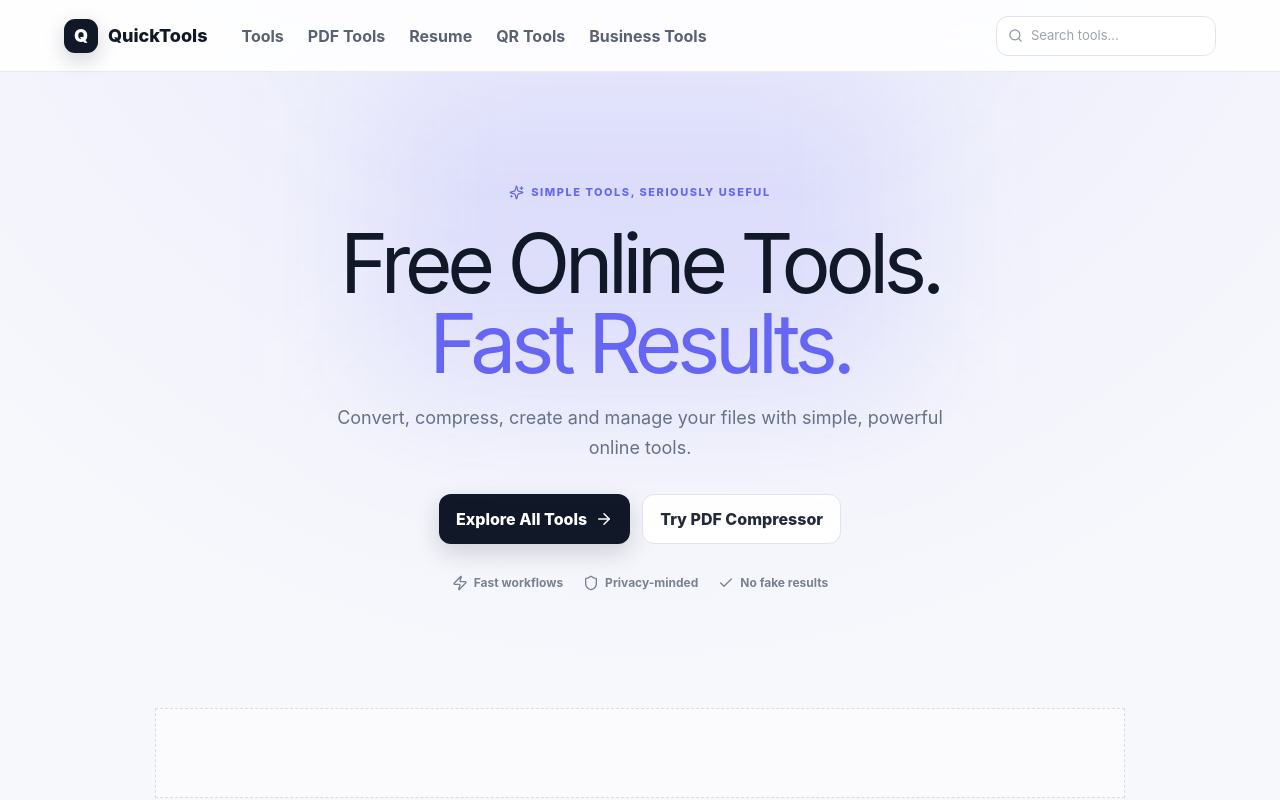
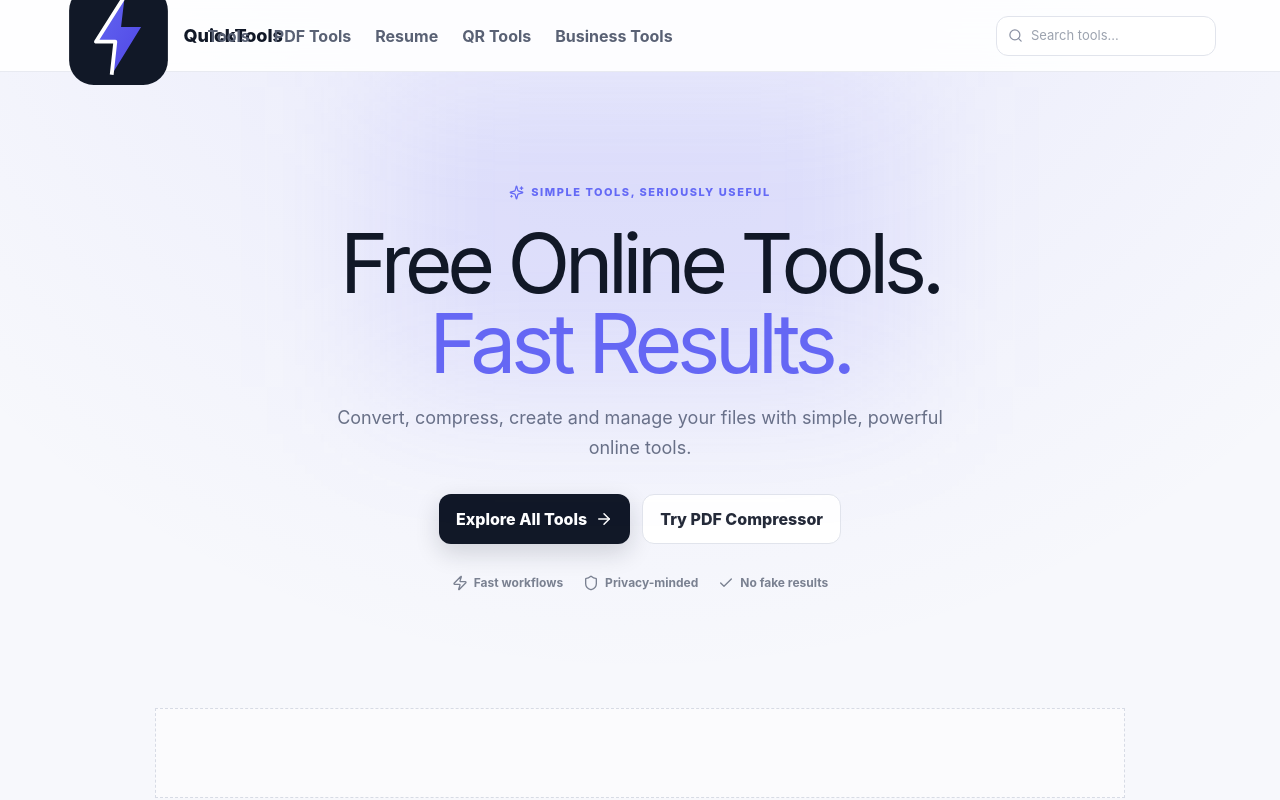
Before and after one commit to raoali088555282-cyber/quicktools, a React (Vite) app: page / in a window 1280 px wide. Shown: the top 800 px of the page. Built offline with nearby package versions, Linux system fonts and the light colour scheme.

Commit message:
Use QuickTools logo in header

```diff
--- a/src/App.tsx
+++ b/src/App.tsx
@@ -357,7 +357,7 @@
           onClick={() => onNavigate('home')}
           aria-label="QuickTools home"
         >
-          <span className="brand-mark">Q</span>
+          <img className="brand-logo" src="/quicktools-logo.svg" alt="" aria-hidden="true" />
           <span>QuickTools</span>
         </button>
         <nav className={mobile ? 'nav open' : 'nav'}>
```
